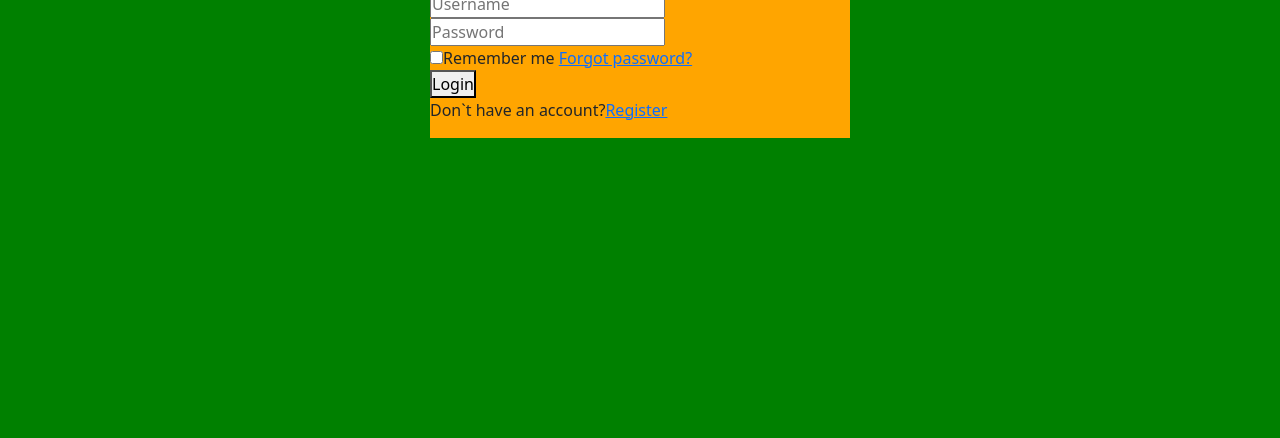
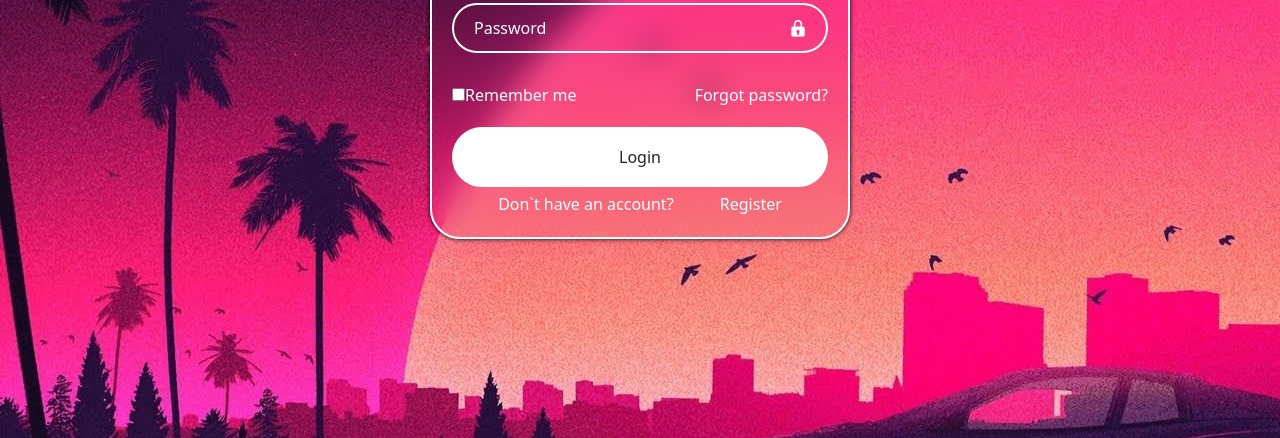
Before and after one commit to Alexandro0820/Alexandro0820.github.io, a plain HTML site: page index.html in a window 1280 px wide. Shown: the part 362-800 px from the top of the page. Drawn offline with nearby package versions, Linux system fonts and the light colour scheme.

Commit message:
TheLastChange

```diff
--- a/index.css
+++ b/index.css
@@ -8,14 +8,85 @@ body{
     justify-content: center;
     align-items: center;
     min-height: 100vh;
-    background-color: green;
+    background: url(miami.jpg);
 }
 .main-window{
     width: 420px;
-    background-color: orange;
+    background-color: transparent;
+    backdrop-filter: blur(15px);
+    box-shadow: 0 0 5px black;
+    padding: 10px 20px 0;
+    border: 2px solid #fff;
+    border-radius: 30px;
 }
 h1{
     text-align: center;
     font-size: 36px;
     color: white;
 }
+.input-box{
+    position: relative;
+    width: 100%;
+    height: 50px;
+    margin: 30px 0;
+}
+.input-box input{
+    width: 100%;
+    height: 100%;
+    background-color: transparent;
+    border: 2px solid #fff;
+    border-radius: 30px;
+    color:white;
+    padding: 20px 45px 20px 20px;
+}
+.input-box input::placeholder{
+    color: #fff;
+}
+.input-box i{
+    position: absolute;
+    right: 20px;
+    height: 20px;
+    bottom: 15px;
+    font-size: 20px;
+}
+.remember-forgot{
+    display: flex;
+    margin: 20px 0;
+    justify-content: space-between;
+}
+.remember-forgot label{
+    color: white;
+}
+.remember-forgot a{
+    color: #fff;
+    text-decoration: none;
+}
+.remember-forgot a:hover{
+    text-decoration: underline;
+}
+.btn{
+    width: 100%;
+    height: 60px;
+    background-color: #fff;
+    border: 2px solid #fff;
+    border-radius: 30px;
+}
+.btn:hover{
+    background-color: rgba(224, 25, 214, 0.98);
+    color: white;
+}
+.register{
+    display: flex;
+    justify-content: space-evenly;
+    margin: 5px 0;
+}
+.register p{
+    color: #fff;
+}
+.register a{
+    color: #fff;
+    text-decoration: none;
+}
+.register a:hover{
+    text-decoration: underline;
+}
--- a/index.html
+++ b/index.html
@@ -14,17 +14,20 @@
             <h1>Login</h1>
             <div class="input-box">
                 <input type="text" placeholder="Username" required>
+                <i class='bx bxs-user' style="color: #fff;"></i>
             </div>
             <div class="input-box">
                 <input type="password" placeholder="Password" required>
+                <i class='bx bxs-lock' style="color: #fff;"></i>
             </div>
             <div class="remember-forgot">
                 <label><input type="checkbox">Remember me</label>
                 <a href="#">Forgot password?</a>
             </div>
-            <button id="btn">Login</button>
+            <button class="btn" type="submit">Login</button>
             <div class="register">
-                <p>Don`t have an account?<a href="#">Register</a></p>
+                <p>Don`t have an account?</p>
+                <a href="#">Register</a>
             </div>
         </form>
     </div>
```
Also changed, not shown: miami.jpg (added).
